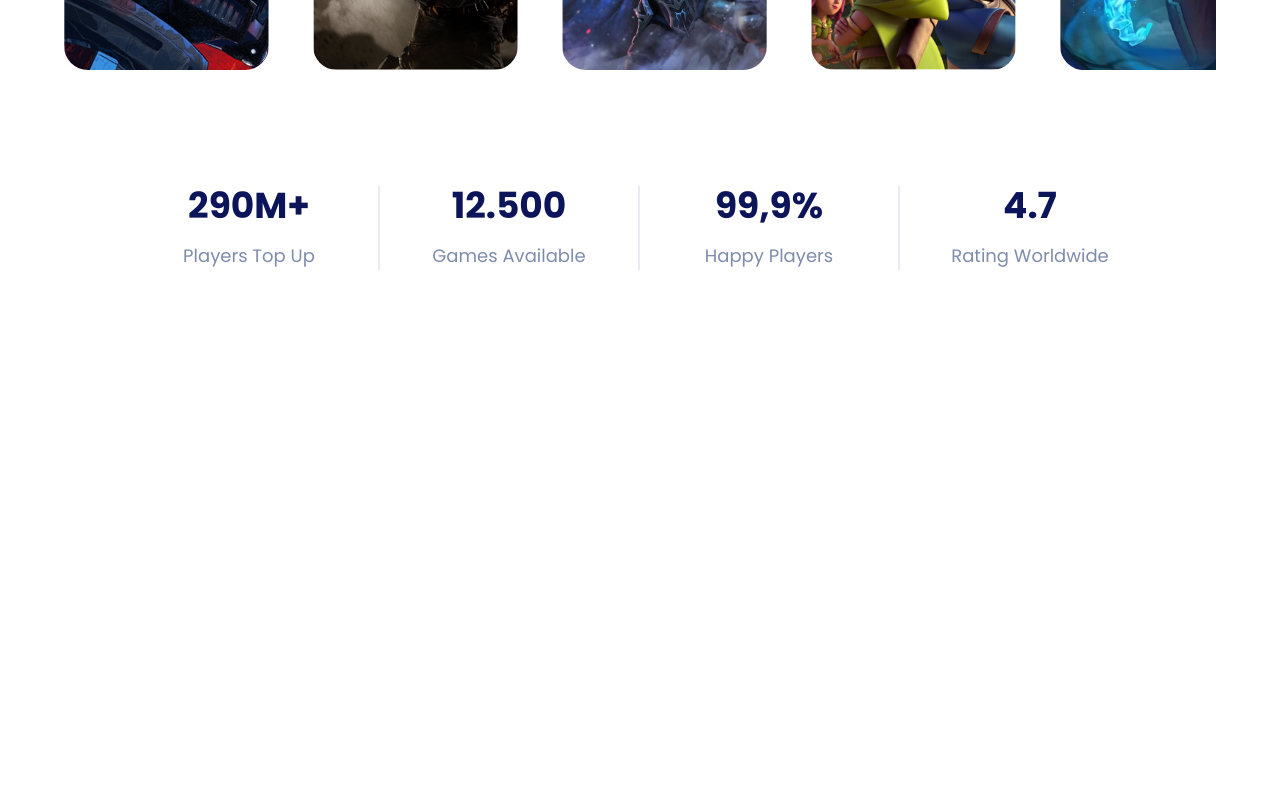
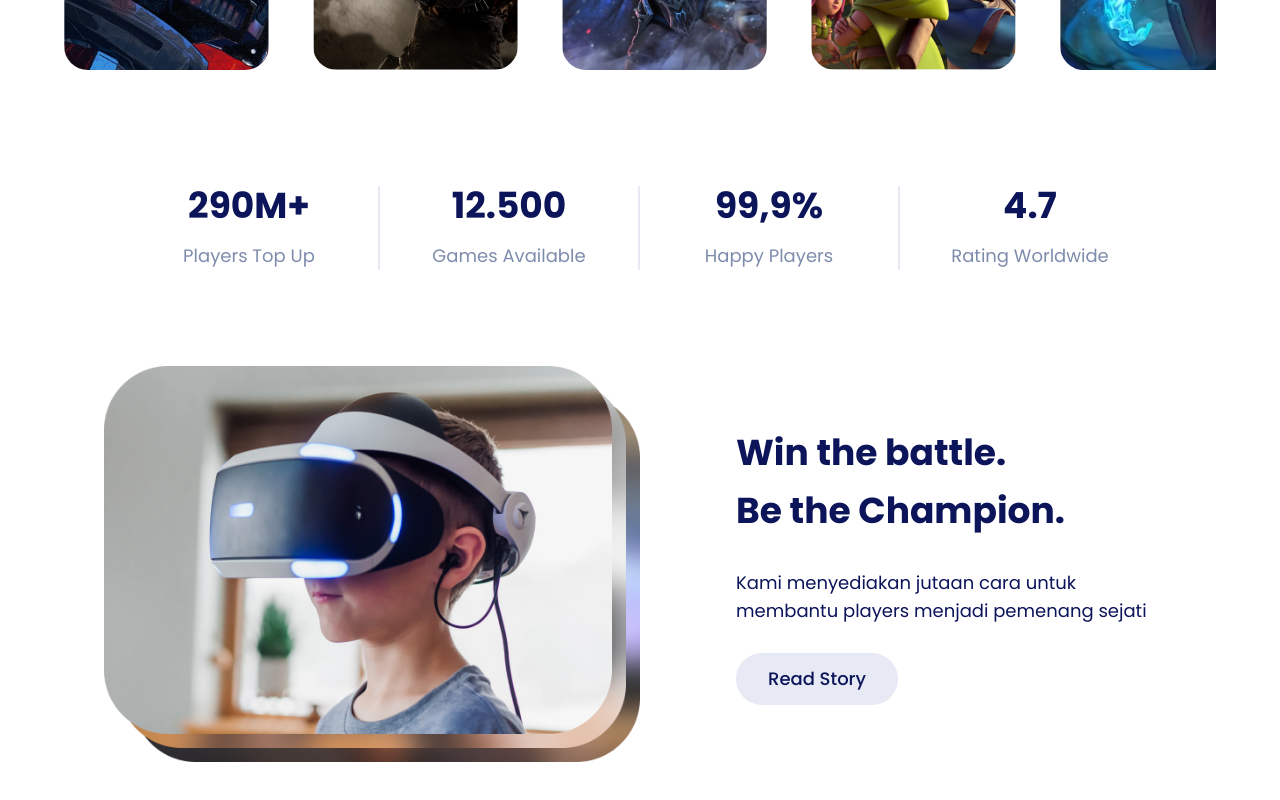
Before and after one commit to wafash08/top-up-game-store, a Next.js app: page / in a window 1280 px wide. Shown: the part 1602-2402 px from the top of the page. Before the commit the page ends 1928 px from the top, so only its background shows below. Built offline with nearby package versions, Linux system fonts and the light colour scheme.

Commit message:
feat: added and tested story component

```diff
--- /dev/null
+++ b/components/story.tsx
@@ -0,0 +1,33 @@
+import Image from "next/image";
+import Button from "./button";
+
+export default function Story() {
+  return (
+    <div className="grid items-center md:px-10 lg:grid-cols-2">
+      <figure className="hidden lg:block">
+        <Image
+          src={"/images/story.png"}
+          width={612}
+          height={452}
+          alt="Win the battle. Be the Champion."
+        />
+      </figure>
+      <div className="w-full text-brand-blue lg:pl-24">
+        <h2
+          data-testid="test-story-title"
+          className="mb-7 font-poppins text-4xl font-bold leading-relaxed"
+        >
+          Win the battle. <br /> Be the Champion.
+        </h2>
+        <p
+          data-testid="test-story-paragraph"
+          className="mb-7 font-poppins text-lg"
+        >
+          Kami menyediakan jutaan cara untuk membantu players menjadi pemenang
+          sejati
+        </p>
+        <Button color="gray">Read Story</Button>
+      </div>
+    </div>
+  );
+}
--- a/pages/index.tsx
+++ b/pages/index.tsx
@@ -3,9 +3,7 @@ import Banner from "@/components/banner";
 import StepList from "@/components/step-list";
 import FeaturedGameList from "@/components/featured-game-list";
 import StatList from "@/components/stat-list";
-
-// TODO
-// 1. bikin dan test featured games component
+import Story from "@/components/story";
 
 export default function Home() {
   return (
@@ -31,6 +29,9 @@ export default function Home() {
           <section className="mt-24">
             <StatList />
           </section>
+          <section className="mt-24">
+            <Story />
+          </section>
         </div>
       </main>
     </>
```
Also changed, not shown: public/images/story.png (added), 1 other file (tests, documents, lock files or other folders).
